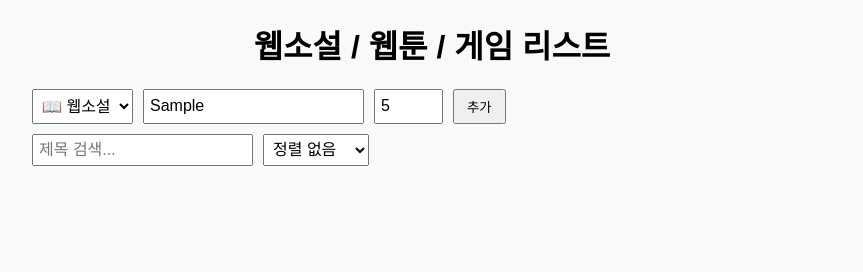
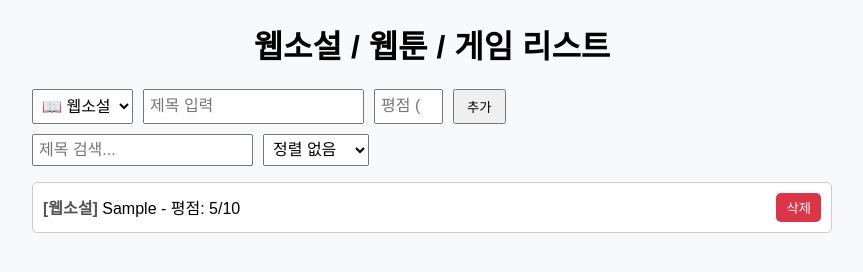
Before and after one commit to mochi31872/medialist, a plain HTML site: page index.html in a window 1280 px wide. Both pictures are taken after typing "Sample", "5" into the empty fields and a click on the button "추가". Shown: the whole page, without its empty margins (208-1071 px from the left). Drawn offline with Linux system fonts and the light colour scheme.

Commit message:
Update index.html

```diff
--- a/index.html
+++ b/index.html
@@ -1,4 +1,3 @@
-
 <!DOCTYPE html>
 <html lang="ko">
 <head>
@@ -43,7 +42,15 @@
   </div>
 
   <script>
-    let items = JSON.parse(localStorage.getItem('mediaList')) || [];
+    let items = [];
+
+    try {
+      items = JSON.parse(localStorage.getItem('mediaList')) || [];
+    } catch (e) {
+      console.warn('저장된 데이터가 손상되어 초기화합니다.');
+      localStorage.removeItem('mediaList');
+      items = [];
+    }
 
     function saveItems() {
       localStorage.setItem('mediaList', JSON.stringify(items));
@@ -55,6 +62,7 @@
       const rating = document.getElementById('rating').value;
 
       if (!title) return alert('제목을 입력하세요.');
+      if (!rating || rating < 1 || rating > 10) return alert('평점은 1~10 사이 숫자로 입력하세요.');
 
       items.push({ category, title, rating });
       saveItems();
@@ -87,10 +95,10 @@
       list.innerHTML = '';
       filtered.forEach((item, index) => {
         const li = document.createElement('li');
-        li.innerHTML = \`
-          <span><span class="category">[\${item.category}]</span> \${item.title} - 평점: \${item.rating}/10</span>
-          <button class="delete-btn" onclick="deleteItem(\${index})">삭제</button>
-        \`;
+        li.innerHTML = `
+          <span><span class="category">[${item.category}]</span> ${item.title} - 평점: ${item.rating}/10</span>
+          <button class="delete-btn" onclick="deleteItem(${index})">삭제</button>
+        `;
         list.appendChild(li);
       });
     }
```
